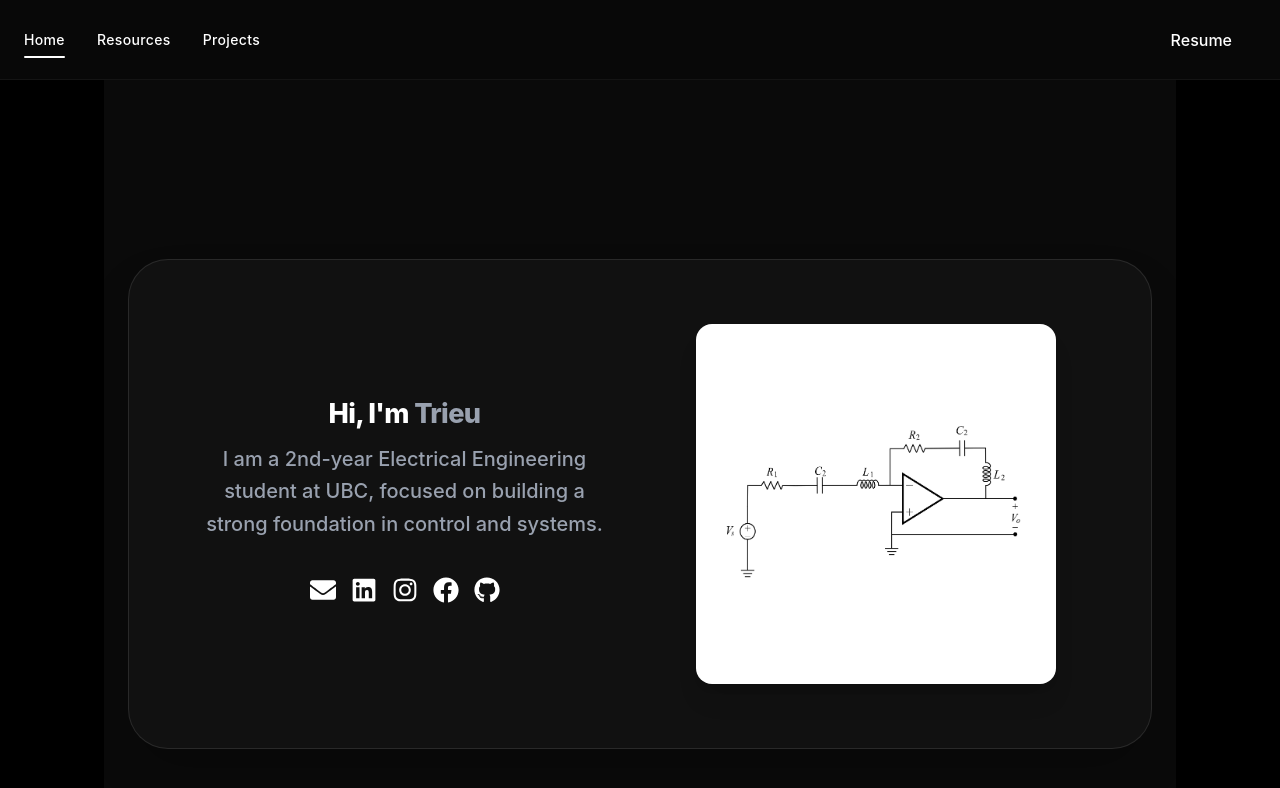
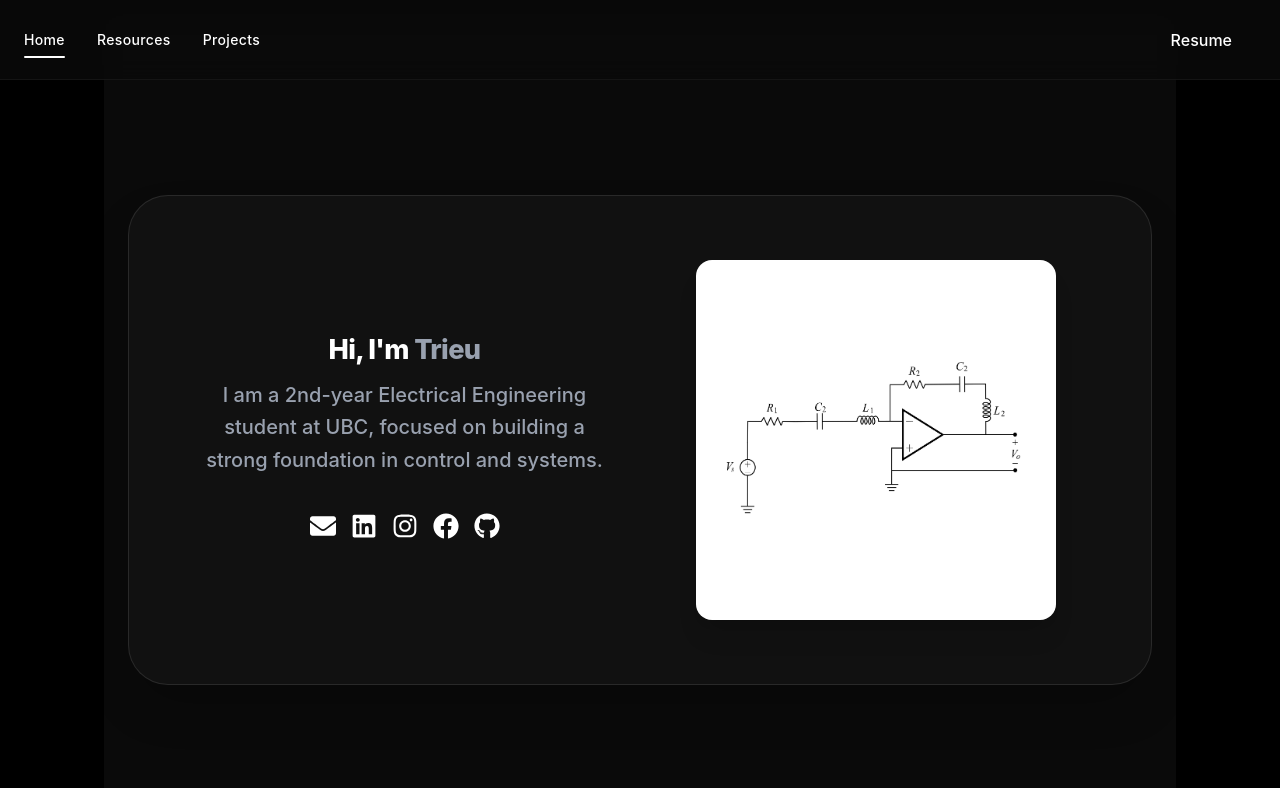
Before and after one commit to ttrieu2025/personal-website, a React (Vite) app: page / in a window 1280 px wide. Shown: the top 788 px of the page. Built offline with nearby package versions, Linux system fonts and the light colour scheme.

Commit message:
fix: Fix Gap

```diff
--- a/src/App.css
+++ b/src/App.css
@@ -16,7 +16,7 @@
   margin: 0 auto;
   padding: 2rem;
   text-align: center;
-  padding-top: 5rem;
+  padding-top: 1rem;
 }
 
 /* Root for fonts, colors, CSS variables */
@@ -106,7 +106,6 @@ footer{
   align-items: center;     /* center items horizontally */
   min-height: 100vh;       /* take full screen height */
   text-align: center;      /* center inline content like email text */
-  margin-top: -3rem;
 }
 
 .centered-section {
```
